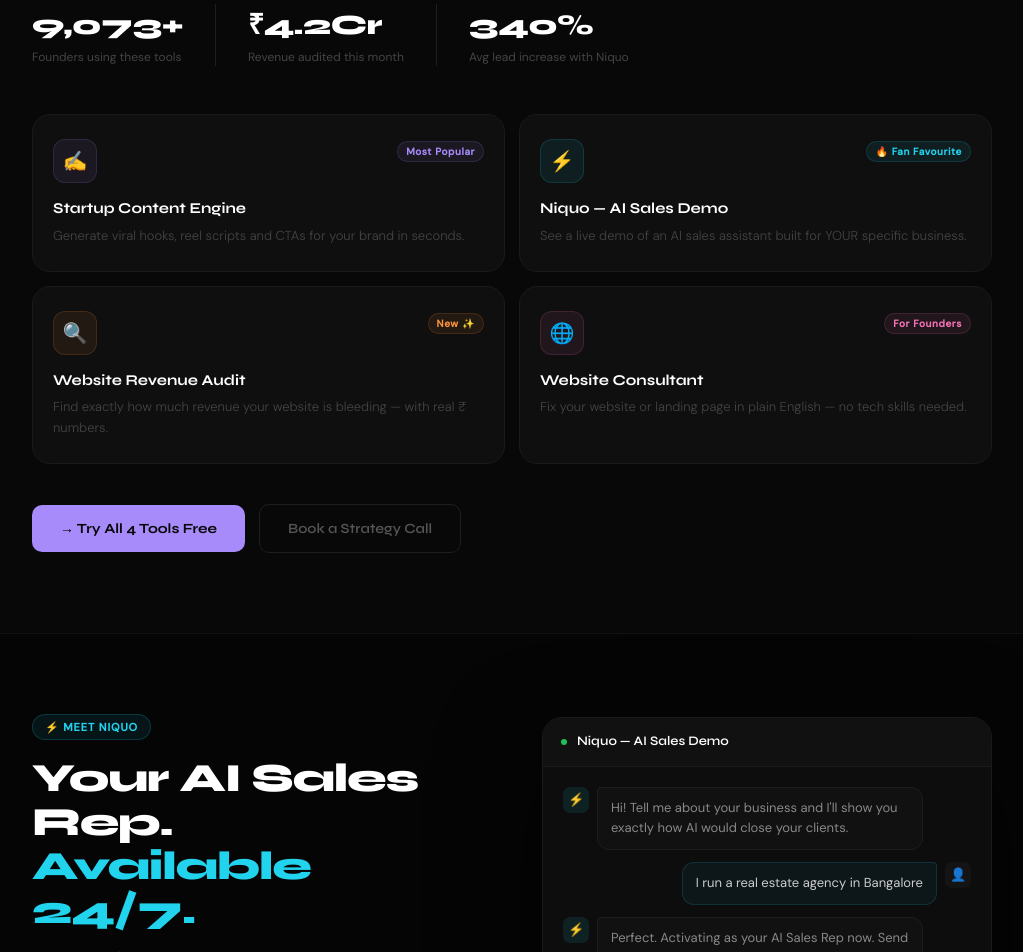
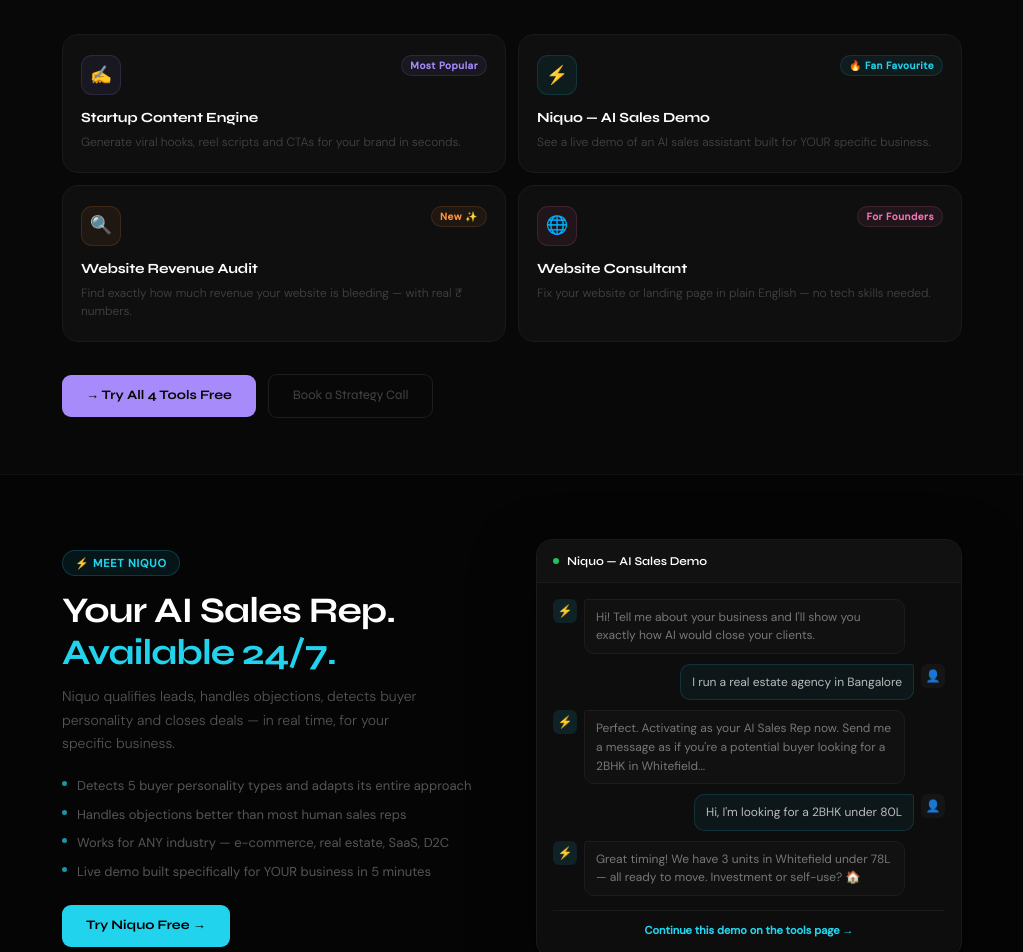
Before and after one commit to Unicostudios/UnicoLatest, a Next.js app: page / in a window 1280 px wide. Shown: the part 1540-2492 px from the top of the page, without its empty margins (128-1151 px from the left). Built offline with nearby package versions, Linux system fonts and the light colour scheme.

Commit message:
Refactor AI tools section and update styles
Refactor Home component to update AI tools section and styles.

```diff
--- a/src/app/Home.jsx
+++ b/src/app/Home.jsx
@@ -40,116 +40,80 @@
 
 const AIToolsSection = () => {
   const tools = [
-    {
-      icon: "✍️",
-      name: "Startup Content Engine",
-      desc: "Generate viral hooks, reel scripts and CTAs for your brand in seconds.",
-      color: "#a78bfa",
-      tag: "Most Popular",
-    },
-    {
-      icon: "⚡",
-      name: "Niquo — AI Sales Demo",
-      desc: "See a live demo of an AI sales assistant built for YOUR specific business.",
-      color: "#22d3ee",
-      tag: "🔥 Fan Favourite",
-    },
-    {
-      icon: "🔍",
-      name: "Website Revenue Audit",
-      desc: "Find exactly how much revenue your website is bleeding — with real ₹ numbers.",
-      color: "#fb923c",
-      tag: "New ✨",
-    },
-    {
-      icon: "🌐",
-      name: "Website Consultant",
-      desc: "Fix your website or landing page in plain English — no tech skills needed.",
-      color: "#f472b6",
-      tag: "For Founders",
-    },
+    { icon: "✍️", name: "Startup Content Engine", desc: "Generate viral hooks, reel scripts and CTAs for your brand in seconds.", color: "#a78bfa", tag: "Most Popular" },
+    { icon: "⚡", name: "Niquo — AI Sales Demo", desc: "See a live demo of an AI sales assistant built for YOUR specific business.", color: "#22d3ee", tag: "🔥 Fan Favourite" },
+    { icon: "🔍", name: "Website Revenue Audit", desc: "Find exactly how much revenue your website is bleeding — with real ₹ numbers.", color: "#fb923c", tag: "New ✨" },
+    { icon: "🌐", name: "Website Consultant", desc: "Fix your website or landing page in plain English — no tech skills needed.", color: "#f472b6", tag: "For Founders" },
   ];
 
   return (
-    <section style={{ background: "#080808", padding: "80px 24px", fontFamily: "'DM Sans', sans-serif" }}>
+    <section style={{ background: "#080808", padding: "64px 24px 56px", fontFamily: "'DM Sans', sans-serif" }}>
       <style>{`
         @import url('https://fonts.googleapis.com/css2?family=Syne:wght@400;600;700;800&family=DM+Sans:wght@300;400;500&display=swap');
-        .ai-section-inner { max-width: 960px; margin: 0 auto; }
-        .ai-section-badge { display:inline-flex; align-items:center; gap:7px; font-size:12px; font-weight:500; letter-spacing:0.06em; color:#a78bfa; background:rgba(167,139,250,0.08); border:1px solid rgba(167,139,250,0.18); border-radius:100px; padding:5px 14px; margin-bottom:20px; text-transform:uppercase; }
-        .ai-section-badge::before { content:''; width:6px; height:6px; border-radius:50%; background:#a78bfa; animation:aiblink 2s ease infinite; }
-        .ai-section-h2 { font-family:'Syne',sans-serif; font-size:clamp(28px,4vw,48px); font-weight:800; color:#fff; letter-spacing:-0.03em; line-height:1.1; margin-bottom:16px; }
-        .ai-section-h2 span { background:linear-gradient(90deg,#a78bfa,#f472b6 60%,#22d3ee); -webkit-background-clip:text; -webkit-text-fill-color:transparent; background-clip:text; }
-        .ai-section-sub { font-size:16px; color:#555; font-weight:300; max-width:480px; line-height:1.6; margin-bottom:48px; }
-        .ai-tools-grid { display:grid; grid-template-columns:repeat(2,1fr); gap:14px; margin-bottom:40px; }
-        .ai-tool-card { background:#0f0f0f; border:1px solid #1a1a1a; border-radius:18px; padding:24px 20px; transition:all 0.3s; cursor:default; }
-        .ai-tool-card:hover { border-color:#333; transform:translateY(-2px); }
-        .ai-tool-icon { width:44px; height:44px; border-radius:12px; display:flex; align-items:center; justify-content:center; font-size:20px; margin-bottom:14px; }
-        .ai-tool-tag { font-size:10px; font-weight:700; letter-spacing:0.06em; padding:2px 8px; border-radius:100px; float:right; margin-top:2px; }
-        .ai-tool-name { font-family:'Syne',sans-serif; font-size:15px; font-weight:700; color:#fff; margin-bottom:6px; }
-        .ai-tool-desc { font-size:13px; color:#444; line-height:1.6; font-weight:300; }
-        .ai-cta-row { display:flex; align-items:center; gap:14px; flex-wrap:wrap; }
-        .ai-cta-primary { font-family:'Syne',sans-serif; font-size:14px; font-weight:700; color:#080808; background:#a78bfa; border:none; border-radius:10px; padding:13px 28px; cursor:pointer; transition:opacity 0.15s; text-decoration:none; display:inline-block; }
-        .ai-cta-primary:hover { opacity:0.88; }
-        .ai-cta-secondary { font-family:'Syne',sans-serif; font-size:14px; font-weight:600; color:#555; background:none; border:1px solid #1e1e1e; border-radius:10px; padding:13px 28px; cursor:pointer; transition:all 0.15s; text-decoration:none; display:inline-block; }
-        .ai-cta-secondary:hover { border-color:#333; color:#888; }
-        .ai-stats-row { display:flex; gap:32px; margin-bottom:48px; flex-wrap:wrap; }
-        .ai-stat { text-align:left; }
-        .ai-stat-num { font-family:'Syne',sans-serif; font-size:28px; font-weight:800; color:#fff; letter-spacing:-0.02em; }
-        .ai-stat-label { font-size:12px; color:#444; margin-top:2px; }
-        @keyframes aiblink { 0%,100%{opacity:1} 50%{opacity:0.3} }
-        @media(max-width:640px) { .ai-tools-grid{grid-template-columns:1fr;} .ai-stats-row{gap:20px;} }
+        .ais-inner { max-width: 900px; margin: 0 auto; }
+        .ais-badge { display:inline-flex; align-items:center; gap:6px; font-size:11px; font-weight:600; letter-spacing:0.07em; color:#a78bfa; background:rgba(167,139,250,0.08); border:1px solid rgba(167,139,250,0.2); border-radius:100px; padding:4px 12px; margin-bottom:16px; text-transform:uppercase; }
+        .ais-badge::before { content:''; width:5px; height:5px; border-radius:50%; background:#a78bfa; animation:aisblink 2s ease infinite; }
+        .ais-h2 { font-family:'Syne',sans-serif; font-size:clamp(24px,3.5vw,40px); font-weight:700; color:#fff; letter-spacing:-0.025em; line-height:1.15; margin-bottom:12px; }
+        .ais-h2 span { background:linear-gradient(90deg,#a78bfa,#f472b6 60%,#22d3ee); -webkit-background-clip:text; -webkit-text-fill-color:transparent; background-clip:text; }
+        .ais-sub { font-size:15px; color:#555; font-weight:300; max-width:460px; line-height:1.6; margin-bottom:36px; }
+        .ais-stats { display:flex; gap:28px; margin-bottom:36px; flex-wrap:wrap; align-items:center; }
+        .ais-stat-num { font-family:'Syne',sans-serif; font-size:22px; font-weight:700; color:#fff; letter-spacing:-0.01em; }
+        .ais-stat-label { font-size:11px; color:#3a3a3a; margin-top:1px; }
+        .ais-stat-div { width:1px; height:28px; background:#1e1e1e; }
+        .ais-grid { display:grid; grid-template-columns:repeat(2,1fr); gap:12px; margin-bottom:32px; }
+        .ais-card { background:#0f0f0f; border:1px solid #1a1a1a; border-radius:16px; padding:20px 18px; transition:all 0.25s; }
+        .ais-card:hover { border-color:#2a2a2a; transform:translateY(-2px); }
+        .ais-card-top { display:flex; align-items:flex-start; justify-content:space-between; margin-bottom:12px; }
+        .ais-card-icon { width:40px; height:40px; border-radius:11px; display:flex; align-items:center; justify-content:center; font-size:18px; }
+        .ais-card-tag { font-size:10px; font-weight:700; letter-spacing:0.05em; padding:2px 8px; border-radius:100px; }
+        .ais-card-name { font-family:'Syne',sans-serif; font-size:14px; font-weight:700; color:#fff; margin-bottom:5px; letter-spacing:-0.01em; }
+        .ais-card-desc { font-size:12px; color:#444; line-height:1.55; font-weight:300; }
+        .ais-cta-row { display:flex; align-items:center; gap:12px; flex-wrap:wrap; }
+        .ais-btn-primary { font-family:'Syne',sans-serif; font-size:13px; font-weight:700; color:#080808; background:#a78bfa; border:none; border-radius:9px; padding:11px 24px; cursor:pointer; transition:opacity 0.15s; text-decoration:none; display:inline-block; }
+        .ais-btn-primary:hover { opacity:0.88; }
+        .ais-btn-secondary { font-family:'Syne',sans-serif; font-size:13px; font-weight:500; color:#444; background:none; border:1px solid #1e1e1e; border-radius:9px; padding:11px 24px; cursor:pointer; transition:all 0.15s; text-decoration:none; display:inline-block; }
+        .ais-btn-secondary:hover { border-color:#333; color:#666; }
+        @keyframes aisblink { 0%,100%{opacity:1} 50%{opacity:0.3} }
+        @media(max-width:600px) { .ais-grid{grid-template-columns:1fr;} .ais-stats{gap:16px;} }
       `}</style>
-      <div className="ai-section-inner">
-        <div className="ai-section-badge">Introducing Unico AI Tools</div>
-        <h2 className="ai-section-h2">
-          4 Free AI Tools That<br />
-          <span>Grow Your Business</span>
-        </h2>
-        <p className="ai-section-sub">
-          Most agencies charge ₹15,000/month for what we're giving you free. Content, sales, website diagnosis, revenue audits — all AI-powered, all free.
-        </p>
+      <div className="ais-inner">
+        <div className="ais-badge">Introducing Unico AI Tools</div>
+        <h2 className="ais-h2">4 Free AI Tools That<br /><span>Grow Your Business</span></h2>
+        <p className="ais-sub">Most agencies charge ₹15,000/month for what we're giving you free. Content, sales, website diagnosis, revenue audits — all AI-powered, all free.</p>
 
-        <div className="ai-stats-row">
-          <div className="ai-stat">
-            <div className="ai-stat-num">9,073+</div>
-            <div className="ai-stat-label">Founders using these tools</div>
+        <div className="ais-stats">
+          <div>
+            <div className="ais-stat-num">9,073+</div>
+            <div className="ais-stat-label">Founders using these tools</div>
           </div>
-          <div style={{ width: 1, background: "#1e1e1e", alignSelf: "stretch" }} />
-          <div className="ai-stat">
-            <div className="ai-stat-num">₹4.2Cr</div>
-            <div className="ai-stat-label">Revenue audited this month</div>
+          <div className="ais-stat-div" />
+          <div>
+            <div className="ais-stat-num">₹4.2Cr</div>
+            <div className="ais-stat-label">Revenue audited this month</div>
           </div>
-          <div style={{ width: 1, background: "#1e1e1e", alignSelf: "stretch" }} />
-          <div className="ai-stat">
-            <div className="ai-stat-num">340%</div>
-            <div className="ai-stat-label">Avg lead increase with Niquo</div>
+          <div className="ais-stat-div" />
+          <div>
+            <div className="ais-stat-num">340%</div>
+            <div className="ais-stat-label">Avg lead increase with Niquo</div>
           </div>
         </div>
 
-        <div className="ai-tools-grid">
+        <div className="ais-grid">
           {tools.map((t) => (
-            <div key={t.name} className="ai-tool-card">
-              <div style={{ display: "flex", alignItems: "flex-start", justifyContent: "space-between" }}>
-                <div className="ai-tool-icon" style={{ background: `${t.color}15`, border: `1px solid ${t.color}25` }}>
-                  {t.icon}
-                </div>
-                <span className="ai-tool-tag" style={{ background: `${t.color}15`, color: t.color, border: `1px solid ${t.color}25` }}>
-                  {t.tag}
-                </span>
+            <div key={t.name} className="ais-card">
+              <div className="ais-card-top">
+                <div className="ais-card-icon" style={{ background: `${t.color}12`, border: `1px solid ${t.color}22` }}>{t.icon}</div>
+                <span className="ais-card-tag" style={{ background: `${t.color}12`, color: t.color, border: `1px solid ${t.color}22` }}>{t.tag}</span>
               </div>
-              <div className="ai-tool-name">{t.name}</div>
-              <div className="ai-tool-desc">{t.desc}</div>
+              <div className="ais-card-name">{t.name}</div>
+              <div className="ais-card-desc">{t.desc}</div>
             </div>
           ))}
         </div>
 
-        <div className="ai-cta-row">
-          <Link href="/tools" className="ai-cta-primary">
-            → Try All 4 Tools Free
-          </Link>
-          <a href="https://calendly.com/unicostudioss/30min" target="_blank" rel="noopener noreferrer" className="ai-cta-secondary">
-            Book a Strategy Call
-          </a>
+        <div className="ais-cta-row">
+          <Link href="/tools" className="ais-btn-primary">→ Try All 4 Tools Free</Link>
+          <a href="https://calendly.com/unicostudioss/30min" target="_blank" rel="noopener noreferrer" className="ais-btn-secondary">Book a Strategy Call</a>
         </div>
       </div>
     </section>
@@ -158,84 +122,81 @@
 
 const NiquoTeaser = () => {
   return (
-    <section style={{ background: "#050505", padding: "80px 24px", fontFamily: "'DM Sans', sans-serif", borderTop: "1px solid #111" }}>
+    <section style={{ background: "#050505", padding: "64px 24px", fontFamily: "'DM Sans', sans-serif", borderTop: "1px solid #111", borderBottom: "1px solid #111" }}>
       <style>{`
-        .niquo-inner { max-width: 960px; margin: 0 auto; display: grid; grid-template-columns: 1fr 1fr; gap: 60px; align-items: center; }
-        .niquo-badge { display:inline-flex; align-items:center; gap:7px; font-size:11px; font-weight:600; letter-spacing:0.08em; color:#22d3ee; background:rgba(34,211,238,0.08); border:1px solid rgba(34,211,238,0.18); border-radius:100px; padding:4px 12px; margin-bottom:16px; text-transform:uppercase; }
-        .niquo-h2 { font-family:'Syne',sans-serif; font-size:clamp(24px,3.5vw,40px); font-weight:800; color:#fff; letter-spacing:-0.03em; line-height:1.1; margin-bottom:14px; }
-        .niquo-h2 span { color:#22d3ee; }
-        .niquo-p { font-size:15px; color:#555; line-height:1.7; margin-bottom:24px; font-weight:300; }
-        .niquo-features { display:flex; flex-direction:column; gap:12px; margin-bottom:28px; }
-        .niquo-feature { display:flex; align-items:flex-start; gap:12px; font-size:14px; color:#666; }
-        .niquo-feature-dot { width:6px; height:6px; border-radius:50%; background:#22d3ee; flex-shrink:0; margin-top:6px; }
-        .niquo-cta { font-family:'Syne',sans-serif; font-size:14px; font-weight:700; color:#000; background:#22d3ee; border:none; border-radius:10px; padding:13px 28px; cursor:pointer; text-decoration:none; display:inline-block; transition:opacity 0.15s; }
-        .niquo-cta:hover { opacity:0.88; }
-        .niquo-demo-window { background:#0d0d0d; border:1px solid #1a1a1a; border-radius:20px; overflow:hidden; box-shadow:0 40px 100px rgba(0,0,0,0.6); }
-        .niquo-demo-header { background:#111; border-bottom:1px solid #1a1a1a; padding:14px 18px; display:flex; align-items:center; gap:10px; }
-        .niquo-demo-dot { width:6px; height:6px; border-radius:50%; background:#22c55e; animation:aiblink 2s ease infinite; }
-        .niquo-demo-title { font-family:'Syne',sans-serif; font-size:13px; font-weight:600; color:#fff; }
-        .niquo-demo-body { padding:20px; display:flex; flex-direction:column; gap:12px; }
-        .niquo-msg { display:flex; gap:8px; }
-        .niquo-msg.user { flex-direction:row-reverse; }
-        .niquo-msg-bubble { font-size:13px; line-height:1.6; padding:10px 13px; border-radius:4px 12px 12px 12px; max-width:80%; }
-        .niquo-msg.user .niquo-msg-bubble { border-radius:12px 4px 12px 12px; }
-        @media(max-width:768px) { .niquo-inner{grid-template-columns:1fr;gap:40px;} }
+        .nq-inner { max-width: 900px; margin: 0 auto; display: grid; grid-template-columns: 1fr 1fr; gap: 48px; align-items: center; }
+        .nq-badge { display:inline-flex; align-items:center; gap:6px; font-size:11px; font-weight:600; letter-spacing:0.07em; color:#22d3ee; background:rgba(34,211,238,0.08); border:1px solid rgba(34,211,238,0.2); border-radius:100px; padding:4px 12px; margin-bottom:14px; text-transform:uppercase; }
+        .nq-h2 { font-family:'Syne',sans-serif; font-size:clamp(22px,3vw,36px); font-weight:700; color:#fff; letter-spacing:-0.025em; line-height:1.15; margin-bottom:12px; }
+        .nq-h2 span { color:#22d3ee; }
+        .nq-p { font-size:14px; color:#555; line-height:1.7; margin-bottom:20px; font-weight:300; max-width:380px; }
+        .nq-features { display:flex; flex-direction:column; gap:9px; margin-bottom:24px; }
+        .nq-feature { display:flex; align-items:flex-start; gap:10px; font-size:13px; color:#555; line-height:1.5; }
+        .nq-feature-dot { width:5px; height:5px; border-radius:50%; background:#22d3ee; flex-shrink:0; margin-top:5px; opacity:0.7; }
+        .nq-cta { font-family:'Syne',sans-serif; font-size:13px; font-weight:700; color:#000; background:#22d3ee; border:none; border-radius:9px; padding:11px 24px; cursor:pointer; text-decoration:none; display:inline-block; transition:opacity 0.15s; }
+        .nq-cta:hover { opacity:0.88; }
+        .nq-window { background:#0d0d0d; border:1px solid #1a1a1a; border-radius:16px; overflow:hidden; box-shadow:0 24px 60px rgba(0,0,0,0.5); }
+        .nq-win-header { background:#111; border-bottom:1px solid #1a1a1a; padding:12px 16px; display:flex; align-items:center; gap:8px; }
+        .nq-win-dot { width:6px; height:6px; border-radius:50%; background:#22c55e; animation:aisblink 2s ease infinite; }
+        .nq-win-title { font-family:'Syne',sans-serif; font-size:12px; font-weight:600; color:#fff; }
+        .nq-win-body { padding:16px; display:flex; flex-direction:column; gap:10px; }
+        .nq-msg { display:flex; gap:7px; align-items:flex-start; }
+        .nq-msg.user { flex-direction:row-reverse; }
+        .nq-msg-av { width:24px; height:24px; border-radius:6px; display:flex; align-items:center; justify-content:center; font-size:12px; flex-shrink:0; }
+        .nq-msg-bubble { font-size:12px; line-height:1.55; padding:8px 11px; border-radius:3px 10px 10px 10px; max-width:82%; }
+        .nq-msg.user .nq-msg-bubble { border-radius:10px 3px 10px 10px; }
+        @media(max-width:768px) { .nq-inner{grid-template-columns:1fr;gap:32px;} }
       `}</style>
-      <div className="niquo-inner">
+      <div className="nq-inner">
         <div>
-          <div className="niquo-badge">⚡ Meet Niquo</div>
-          <h2 className="niquo-h2">Your AI Sales Rep.<br /><span>Available 24/7.</span></h2>
-          <p className="niquo-p">
-            Niquo doesn't just answer questions — it qualifies leads, handles objections, detects buyer personality, and closes deals. All in real time. All for your specific business.
-          </p>
-          <div className="niquo-features">
-            <div className="niquo-feature"><div className="niquo-feature-dot" />Detects 5 buyer personality types and adapts its entire approach</div>
-            <div className="niquo-feature"><div className="niquo-feature-dot" />Handles objections better than most human sales reps</div>
-            <div className="niquo-feature"><div className="niquo-feature-dot" />Works for ANY industry — e-commerce, real estate, SaaS, D2C</div>
-            <div className="niquo-feature"><div className="niquo-feature-dot" />Live demo built specifically for YOUR business in 5 minutes</div>
+          <div className="nq-badge">⚡ Meet Niquo</div>
+          <h2 className="nq-h2">Your AI Sales Rep.<br /><span>Available 24/7.</span></h2>
+          <p className="nq-p">Niquo qualifies leads, handles objections, detects buyer personality and closes deals — in real time, for your specific business.</p>
+          <div className="nq-features">
+            <div className="nq-feature"><div className="nq-feature-dot" />Detects 5 buyer personality types and adapts its entire approach</div>
+            <div className="nq-feature"><div className="nq-feature-dot" />Handles objections better than most human sales reps</div>
+            <div className="nq-feature"><div className="nq-feature-dot" />Works for ANY industry — e-commerce, real estate, SaaS, D2C</div>
+            <div className="nq-feature"><div className="nq-feature-dot" />Live demo built specifically for YOUR business in 5 minutes</div>
           </div>
-          <Link href="/tools" className="niquo-cta">
-            Try Niquo Free →
-          </Link>
+          <Link href="/tools" className="nq-cta">Try Niquo Free →</Link>
         </div>
-        <div className="niquo-demo-window">
-          <div className="niquo-demo-header">
-            <div className="niquo-demo-dot" />
-            <div className="niquo-demo-title">Niquo — AI Sales Demo</div>
+        <div className="nq-window">
+          <div className="nq-win-header">
+            <div className="nq-win-dot" />
+            <div className="nq-win-title">Niquo — AI Sales Demo</div>
           </div>
-          <div className="niquo-demo-body">
-            <div className="niquo-msg">
-              <div style={{ width: 26, height: 26, borderRadius: 7, background: "rgba(34,211,238,0.1)", display: "flex", alignItems: "center", justifyContent: "center", fontSize: 13, flexShrink: 0 }}>⚡</div>
-              <div className="niquo-msg-bubble" style={{ background: "#111", border: "1px solid #1d1d1d", color: "#888" }}>
+          <div className="nq-win-body">
+            <div className="nq-msg">
+              <div className="nq-msg-av" style={{ background: "rgba(34,211,238,0.1)" }}>⚡</div>
+              <div className="nq-msg-bubble" style={{ background: "#111", border: "1px solid #1d1d1d", color: "#777" }}>
                 Hi! Tell me about your business and I'll show you exactly how AI would close your clients.
               </div>
             </div>
-            <div className="niquo-msg user">
-              <div style={{ width: 26, height: 26, borderRadius: 7, background: "rgba(255,255,255,0.03)", display: "flex", alignItems: "center", justifyContent: "center", fontSize: 13, flexShrink: 0 }}>👤</div>
-              <div className="niquo-msg-bubble" style={{ background: "rgba(34,211,238,0.05)", border: "1px solid rgba(34,211,238,0.15)", color: "#ccc" }}>
+            <div className="nq-msg user">
+              <div className="nq-msg-av" style={{ background: "rgba(255,255,255,0.03)" }}>👤</div>
+              <div className="nq-msg-bubble" style={{ background: "rgba(34,211,238,0.05)", border: "1px solid rgba(34,211,238,0.15)", color: "#bbb" }}>
                 I run a real estate agency in Bangalore
               </div>
             </div>
-            <div className="niquo-msg">
-              <div style={{ width: 26, height: 26, borderRadius: 7, background: "rgba(34,211,238,0.1)", display: "flex", alignItems: "center", justifyContent: "center", fontSize: 13, flexShrink: 0 }}>⚡</div>
-              <div className="niquo-msg-bubble" style={{ background: "#111", border: "1px solid #1d1d1d", color: "#888" }}>
+            <div className="nq-msg">
+              <div className="nq-msg-av" style={{ background: "rgba(34,211,238,0.1)" }}>⚡</div>
+              <div className="nq-msg-bubble" style={{ background: "#111", border: "1px solid #1d1d1d", color: "#777" }}>
                 Perfect. Activating as your AI Sales Rep now. Send me a message as if you're a potential buyer looking for a 2BHK in Whitefield...
               </div>
             </div>
-            <div className="niquo-msg user">
-              <div style={{ width: 26, height: 26, borderRadius: 7, background: "rgba(255,255,255,0.03)", display: "flex", alignItems: "center", justifyContent: "center", fontSize: 13, flexShrink: 0 }}>👤</div>
-              <div className="niquo-msg-bubble" style={{ background: "rgba(34,211,238,0.05)", border: "1px solid rgba(34,211,238,0.15)", color: "#ccc" }}>
+            <div className="nq-msg user">
+              <div className="nq-msg-av" style={{ background: "rgba(255,255,255,0.03)" }}>👤</div>
+              <div className="nq-msg-bubble" style={{ background: "rgba(34,211,238,0.05)", border: "1px solid rgba(34,211,238,0.15)", color: "#bbb" }}>
                 Hi, I'm looking for a 2BHK under 80L
               </div>
             </div>
-            <div className="niquo-msg">
-              <div style={{ width: 26, height: 26, borderRadius: 7, background: "rgba(34,211,238,0.1)", display: "flex", alignItems: "center", justifyContent: "center", fontSize: 13, flexShrink: 0 }}>⚡</div>
-              <div className="niquo-msg-bubble" style={{ background: "#111", border: "1px solid #1d1d1d", color: "#888" }}>
-                Great timing! We have 3 units in Whitefield under 78L — all ready to move. Are you looking for investment or self-use? That'll help me show you the best fit. 🏠
+            <div className="nq-msg">
+              <div className="nq-msg-av" style={{ background: "rgba(34,211,238,0.1)" }}>⚡</div>
+              <div className="nq-msg-bubble" style={{ background: "#111", border: "1px solid #1d1d1d", color: "#777" }}>
+                Great timing! We have 3 units in Whitefield under 78L — all ready to move. Investment or self-use? 🏠
               </div>
             </div>
-            <div style={{ textAlign: "center", paddingTop: 8 }}>
-              <Link href="/tools" style={{ fontSize: 12, color: "#22d3ee", textDecoration: "none", fontWeight: 600 }}>
+            <div style={{ textAlign: "center", paddingTop: 6, borderTop: "1px solid #1a1a1a", marginTop: 4 }}>
+              <Link href="/tools" style={{ fontSize: 11, color: "#22d3ee", textDecoration: "none", fontWeight: 600 }}>
                 Continue this demo on the tools page →
               </Link>
             </div>
@@ -276,7 +237,7 @@
           <SpringModal isOpen={isOpen} setIsOpen={setIsOpen} />
           <GridHoverHero
             h1={"India's First AI-Powered Growth Agency"}
-            p={"We don't just do marketing. We build AI systems that generate leads, close clients and grow your revenue — while you sleep."}
+            p={"We build AI systems that generate leads, close clients and grow your revenue — while you sleep."}
             btn={"Try Our Free AI Tools"}
             href={"/tools"}
           />
```
